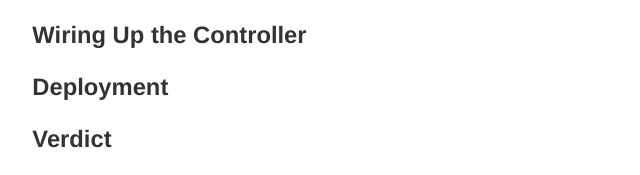
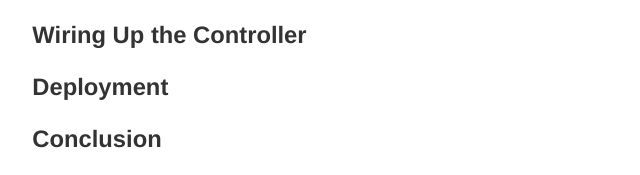
Before and after one commit to alephnode/alephnode, a Gatsby site: page /10-typescript-node-api in a window 1280 px wide. Shown: the part 2920-3095 px from the top of the page, 314-954 px from the left. Built offline with nearby package versions, Linux system fonts and the light colour scheme; Gatsby itself is replaced by a stand-in of ours; some packages are replaced by stand-ins of ours.

Commit message:
Misleading Headerr

```diff
--- a/src/pages/10-typescript-node-api/index.md
+++ b/src/pages/10-typescript-node-api/index.md
@@ -78,7 +78,7 @@ yarn add .....
 
 ### Deployment
 
-### Verdict
+### Conclusion
 
 As I mentioned earlier, TypeScript enhanced the safety and clarity of my API throughout development. What's more, VSCode's built-in intelliSense was supercharged because of my use of the language.
 
```
